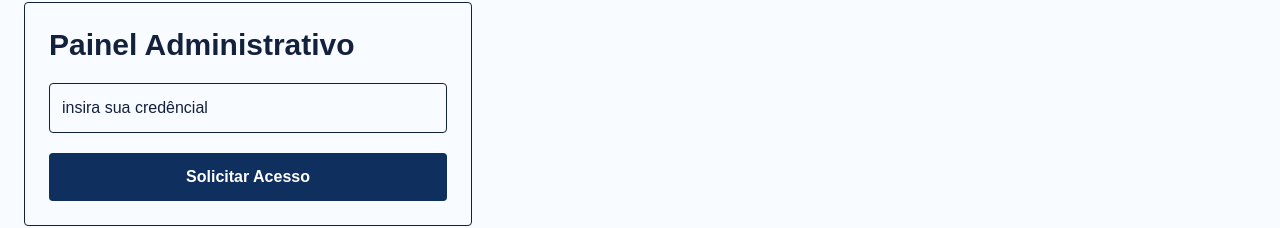
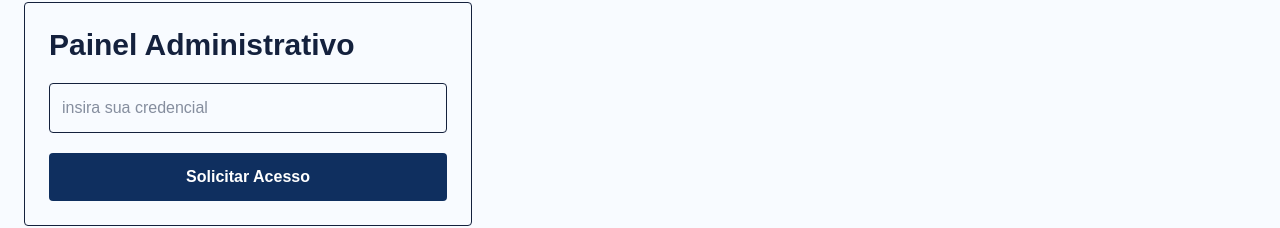
Before and after one commit to marielcbs/csf2022, a Next.js app: page /admin in a window 1280 px wide. Shown: the part 159-387 px from the top of the page. Built offline with nearby package versions, Linux system fonts and the light colour scheme.

Commit message:
Update AdminLoginForm.tsx

```diff
--- a/src/components/auth/AdminLoginForm.tsx
+++ b/src/components/auth/AdminLoginForm.tsx
@@ -61,10 +61,10 @@ export default function AdminLoginForm() {
 
       <input
         type="email"
-        value="insira sua credêncial"
+        value=""
         onChange={(event) => setEmail(event.target.value)}
         className="w-full rounded border p-3"
-        placeholder=""
+        placeholder="insira sua credencial"
       />
 
       <button
```
